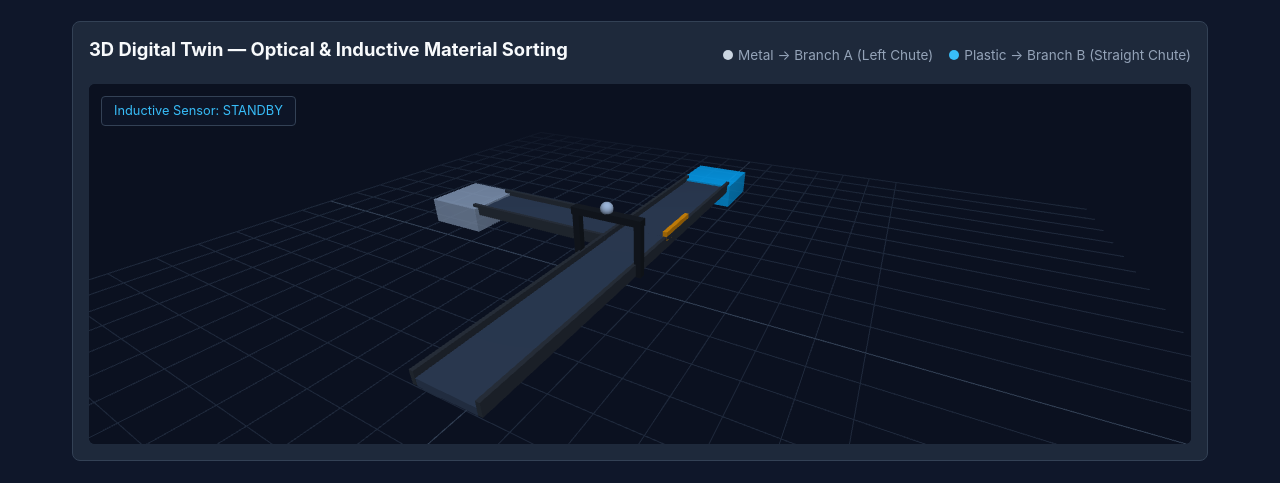
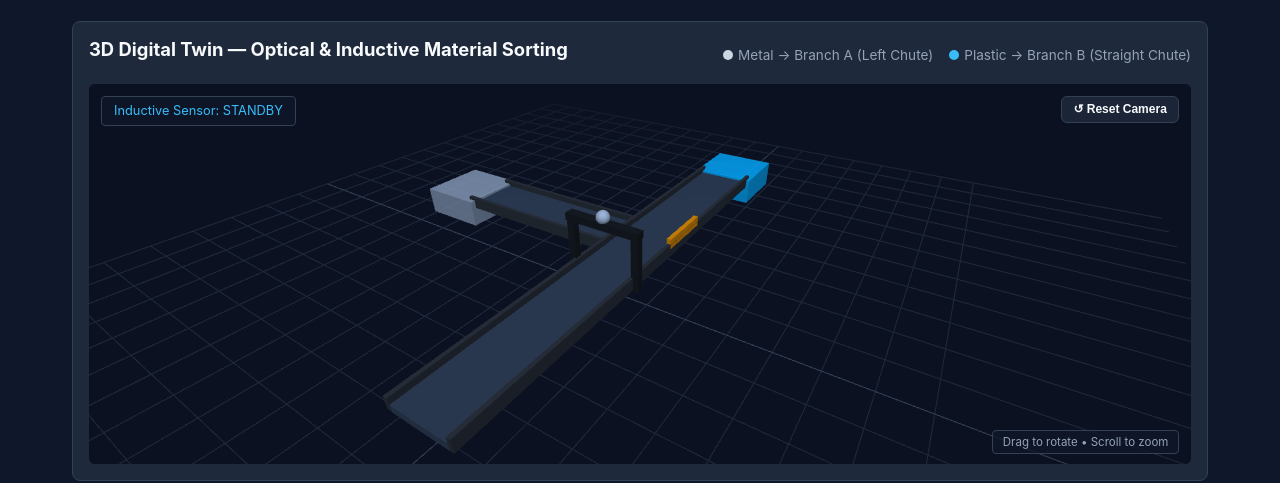
Before and after one commit to Laolli735/virtual-sorting-line-digital-twin, a plain HTML site: page web-scada/static/index.html in a window 1280 px wide. Shown: the part 330-813 px from the top of the page. Drawn offline with nearby package versions, Linux system fonts and the light colour scheme; no server answers; animation ran at ten frames a second.

Commit message:
feat(hmi,docs): add interactive 3D Digital Twin orbit camera and portfolio screenshots

```diff
--- a/web-scada/static/index.html
+++ b/web-scada/static/index.html
@@ -140,11 +140,17 @@
     }
     #twin-canvas-container {
       width: 100%;
-      height: 360px;
+      height: 380px;
       border-radius: 6px;
       overflow: hidden;
       background: #0b1120;
       position: relative;
+      cursor: grab;
+      touch-action: none;
+      user-select: none;
+    }
+    #twin-canvas-container:active {
+      cursor: grabbing;
     }
     #sensor-toast {
       position: absolute;
@@ -157,6 +163,31 @@
       font-size: 0.8rem;
       color: var(--blue);
       pointer-events: none;
+      z-index: 10;
+    }
+    #cam-hint {
+      position: absolute;
+      bottom: 10px;
+      right: 12px;
+      background: rgba(15, 23, 42, 0.75);
+      border: 1px solid var(--border);
+      padding: 0.25rem 0.6rem;
+      border-radius: 4px;
+      font-size: 0.72rem;
+      color: var(--muted);
+      pointer-events: none;
+      z-index: 10;
+    }
+    #btn-reset-cam {
+      position: absolute;
+      top: 12px;
+      right: 12px;
+      padding: 0.35rem 0.7rem;
+      font-size: 0.75rem;
+      background: rgba(30, 41, 59, 0.9);
+      color: #f8fafc;
+      border: 1px solid #334155;
+      z-index: 10;
     }
 
     h2 { font-size: 1.15rem; margin-bottom: 0.75rem; }
@@ -231,6 +262,8 @@
     </div>
     <div id="twin-canvas-container">
       <div id="sensor-toast">Inductive Sensor: STANDBY</div>
+      <button id="btn-reset-cam" onclick="resetCamera()">&#8634; Reset Camera</button>
+      <div id="cam-hint">Drag to rotate &bull; Scroll to zoom</div>
     </div>
   </section>
 
@@ -263,16 +296,69 @@
     const sensorToast = document.getElementById("sensor-toast");
     const scene = new THREE.Scene();
     scene.background = new THREE.Color(0x0b1120);
-    scene.fog = new THREE.Fog(0x0b1120, 14, 32);
+    scene.fog = new THREE.Fog(0x0b1120, 14, 34);
 
     const camera = new THREE.PerspectiveCamera(42, container.clientWidth / container.clientHeight, 0.1, 100);
-    camera.position.set(5.5, 6.2, 8.8);
-    camera.lookAt(0.5, 0.4, -0.5);
-
     const renderer = new THREE.WebGLRenderer({ antialias: true });
     renderer.setSize(container.clientWidth, container.clientHeight);
     renderer.shadowMap.enabled = true;
     container.appendChild(renderer.domElement);
+
+    // Interactive Orbit & Zoom Camera Controls
+    const camTarget = new THREE.Vector3(0.5, 0.4, -0.5);
+    let camRadius = 11.8;
+    let camTheta = 0.56;
+    let camPhi = 0.98;
+    let isDragging = false;
+    let prevX = 0;
+    let prevY = 0;
+
+    function updateCameraPosition() {
+      camera.position.x = camTarget.x + camRadius * Math.sin(camPhi) * Math.sin(camTheta);
+      camera.position.y = camTarget.y + camRadius * Math.cos(camPhi);
+      camera.position.z = camTarget.z + camRadius * Math.sin(camPhi) * Math.cos(camTheta);
+      camera.lookAt(camTarget);
+    }
+    updateCameraPosition();
+
+    function resetCamera() {
+      camRadius = 11.8;
+      camTheta = 0.56;
+      camPhi = 0.98;
+      updateCameraPosition();
+    }
+
+    container.addEventListener("pointerdown", (e) => {
+      if (e.target.id === "btn-reset-cam") return;
+      isDragging = true;
+      prevX = e.clientX;
+      prevY = e.clientY;
+      container.setPointerCapture(e.pointerId);
+    });
+
+    container.addEventListener("pointermove", (e) => {
+      if (!isDragging) return;
+      const dx = e.clientX - prevX;
+      const dy = e.clientY - prevY;
+      prevX = e.clientX;
+      prevY = e.clientY;
+      camTheta -= dx * 0.008;
+      camPhi = Math.max(0.22, Math.min(Math.PI / 2 - 0.06, camPhi - dy * 0.008));
+      updateCameraPosition();
+    });
+
+    container.addEventListener("pointerup", (e) => {
+      isDragging = false;
+      if (container.hasPointerCapture(e.pointerId)) {
+        container.releasePointerCapture(e.pointerId);
+      }
+    });
+
+    container.addEventListener("wheel", (e) => {
+      e.preventDefault();
+      camRadius = Math.max(4.5, Math.min(22, camRadius + e.deltaY * 0.008));
+      updateCameraPosition();
+    }, { passive: false });
 
     // Lighting
     const ambientLight = new THREE.AmbientLight(0xffffff, 0.55);
@@ -310,7 +396,7 @@
       return group;
     }
 
-    // Main Conveyor (Z: +5 -> -1.5), Plastic Branch B (Z: -1.5 -> -6.5), Metal Branch A (X: 0 -> -5.2 at Z = -1.5)
+    // Main Conveyor, Plastic Branch B, Metal Branch A
     createConveyor(1.4, 7.0, 0, 0.6, 1.8, 0);
     createConveyor(1.4, 4.8, 0, 0.6, -4.1, 0);
     createConveyor(1.3, 4.8, -3.1, 0.6, -1.5, Math.PI / 2);
@@ -353,7 +439,6 @@
     createBin(-6.2, -1.5, 0x64748b); // Metal Bin (Branch A)
     createBin(0, -7.2, 0x0284c7);    // Plastic Bin (Branch B)
 
-    // Spawn Item Function ('METAL' -> Branch A, 'PLASTIC' -> Branch B)
     function spawnWorkpiece(type) {
       const isMetal = type === "METAL";
       const geom = isMetal
@@ -384,7 +469,6 @@
       const isRunning = plcState === 10;
       const speed = isRunning ? 3.2 : 0;
 
-      // Beacon state color
       if (plcState === 99) {
         const blink = Math.sin(Date.now() * 0.015) > 0;
         sensorBeaconMat.color.setHex(0xef4444);
@@ -399,16 +483,13 @@
         sensorBeaconMat.emissiveIntensity = isRunning ? 0.6 : 0.1;
       }
 
-      // Smooth diverter rotation
       diverterPivot.rotation.y += (diverterTargetAngle - diverterPivot.rotation.y) * Math.min(1, dt * 10);
 
-      // Update workpieces
       for (let i = activeItems.length - 1; i >= 0; i--) {
         const item = activeItems[i];
         if (item.stage === "INFEED") {
           item.mesh.position.z -= speed * dt;
 
-          // Trigger sensor at Z <= 0.2
           if (!item.scanned && item.mesh.position.z <= 0.2) {
             item.scanned = true;
             sensorGlow = 0.45;
@@ -423,7 +504,6 @@
             }
           }
 
-          // Reach diverter junction at Z <= -1.5
           if (item.mesh.position.z <= -1.5) {
             item.mesh.position.z = -1.5;
             item.stage = item.type === "METAL" ? "BRANCH_A" : "BRANCH_B";
```
Also changed, not shown: docs/grafana-oee.png (added), docs/scada-3d-twin.png (added), 1 other file.
